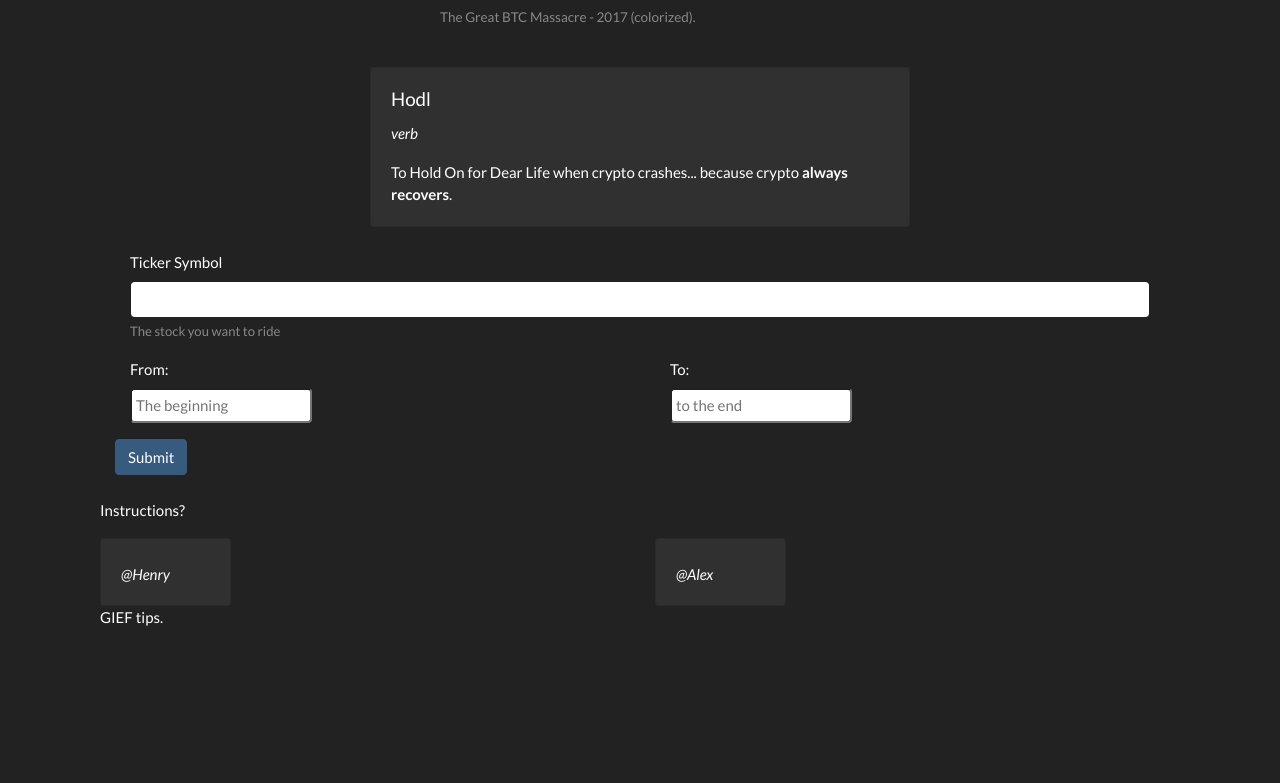
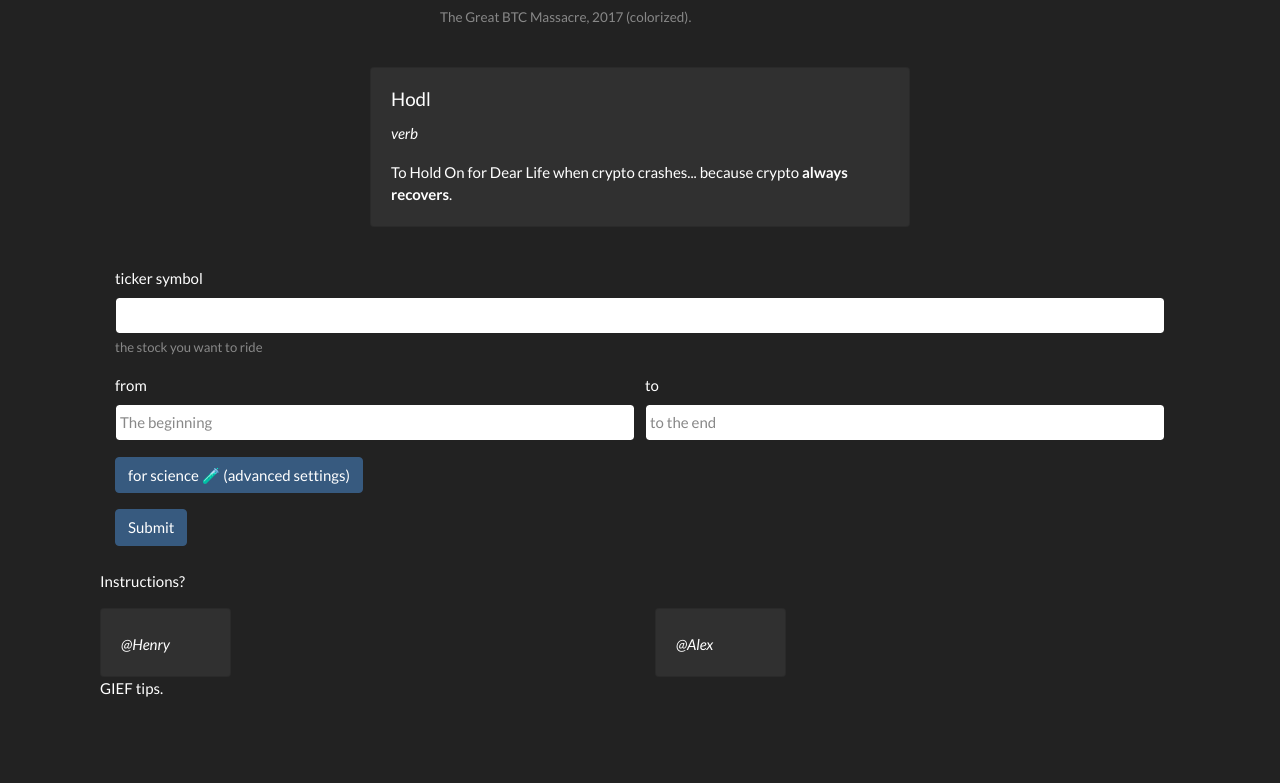
Before and after one commit to Aeory/hodl-rider, a Flask app: page / in a window 1280 px wide. Shown: the part 487-1270 px from the top of the page. Before the commit the page ends 1113 px from the top, so only its background shows below. Run offline with Flask 2, Linux system fonts and the light colour scheme; parts of the project's set-up code (start-up, migrations or seed data) failed here and were passed over; some libraries are stand-ins or nearby versions.

Commit message:
Added in additional fields (needs error styling and handling). Changed the ..json file for google compatibility

```diff
--- a/client/templates/main/home.html
+++ b/client/templates/main/home.html
@@ -14,7 +14,7 @@
     <div class="row mt-4 mx-auto">
         <figure class="figure mx-auto">
             <img src="https://media.giphy.com/media/Vi5qBEpExoCmzEcDvF/giphy.gif" class="figure-img img-fluid rounded">
-          <figcaption class="figure-caption">The Great BTC Massacre - 2017 (colorized).</figcaption>
+            <figcaption class="figure-caption">The Great BTC Massacre, 2017 (colorized).</figcaption>
         </figure>
     </div>
 
@@ -34,49 +34,77 @@
 
     <div class="row mt-4 mx-auto">
         <div class="col mx-auto">
+            {% for field in form %}
+                    <p>{% for error in field.errors %}{{error}}{% endfor %}</p>
+            {% endfor %}
             <form action="/" method="post">
                 <div class="row">
                     <div class="col">
                         <div class="form-group">
-                             <div class="col">
-                                <label for="ticker">Ticker Symbol</label>
-                             </div>
-                             <div class="col">
-                                 <input type="text" class="form-control" id="ticker" name="ticker" aria-describedby="ticker">
-                                 <small id="tickerHelp" class="form-text text-muted">The stock you want to ride</small>
-                             </div>
+                            <label for="ticker">ticker symbol</label>
+                            <input type="text" class="form-control" id="ticker" name="ticker"
+                                   aria-describedby="ticker">
+                            <small id="tickerHelp" class="form-text text-muted">the stock you want to ride</small>
                         </div>
                     </div>
                 </div>
 
-                 <div class="row">
-                    <div class="col ">
-                         <div class="form-group">
-                             <div class="form-group date-range">
-                                 <div class="col">
-                                    <label for="from">From:</label>
+                <div class="form-row">
+                    <div class="form-group col-md-6 date-range">
+                        <label for="from_date">from</label>
+                        <input data-provide="datepicker" class="datepicker form-control" id="from_date" name="from_date"
+                               data-date-format="dd/mm/yyyy" placeholder="The beginning">
                     </div>
-                                 <div class="col">
-                                     <input data-provide="datepicker" class="datepicker" id="from" name="from" data-date-format="mm/dd/yyyy" placeholder="The beginning">
+                    <div class="form-group col-md-6 date-range">
+                        <label for="to_date">to</label>
+                        <input data-provide="datepicker" class="datepicker form-control" id="to_date" name="to_date"
+                               data-date-format="dd/mm/yyyy" placeholder="to the end">
                     </div>
                 </div>
+                <p>
+                    <button class="btn btn-primary" type="button" data-toggle="collapse" data-target="#advancedSettings"
+                            aria-expanded="false" aria-controls="collapseExample">
+                        for science 🧪 (advanced settings)
+                    </button>
+                </p>
+                <div class="collapse" id="advancedSettings">
+                    <div class="form-group">
+                        <label for="smoothing">track smoothhhhnessss</label>
+                        <input type="number" min="1" max="100" class="form-control" id="smoothing" name="smoothing"
+                               placeholder="5">
+                        <small id="smoothingHelp" class="form-text text-muted">1 is not an appropriate answer...</small>
+                    </div>
+                    <div class="form-group">
+                        <label for="smoothing">number of days per track piece (x-axis scale)</label>
+                        <input type="number" step="0.01" min="0.01" max="100" class="form-control" id="x_scale"
+                               name="x_scale" placeholder="0.1">
+                        <small id="xAxisHelp" class="form-text text-muted">reducing this makes the ride
+                            longer???</small>
+                    </div>
+                    <div class="form-group">
+                        <label for="smoothing">number of dollars per height (y-axis scale)</label>
+                        <input type="number" step="0.01" min="0.01" max="100" class="form-control" id="y_scale"
+                               name="y_scale" placeholder="0.4">
+                        <small id="yAxisHelp" class="form-text text-muted">Big numbers for crypto advised..</small>
+                    </div>
+                    <div class="form-group">
+                        <label for="smoothing">minimum acceleration chance</label>
+                        <input type="number" step="0.01" min="0.01" max="1" class="form-control"
+                               id="acceleration_chance" name="acceleration_chance" placeholder="0.2">
+                        <small id="minAccelHelp" class="form-text text-muted">the smallest chance that a piece of track
+                            will be an accelerator, results above .4 may result in orbit.</small>
+                    </div>
+                    <div class="form-group">
+                        <label for="smoothing">starting acceleration tracks</label>
+                        <input type="number" min="1" class="form-control" id="starting_acceleration"
+                               name="starting_acceleration" placeholder="5">
+                        <small id="startingAccelHelp" class="form-text text-muted">Started from the bottom now we're
+                            here</small>
                     </div>
                 </div>
 
-                    <div class="col">
-                         <div class="form-group">
-                             <div class="form-group date-range">
-                                 <div class="col">
-                                     <label for="to">To:</label>
-                                 </div>
-                                 <div class="col">
-                                     <input data-provide="datepicker" class="datepicker" id="to" name="to" data-date-format="mm/dd/yyyy" placeholder="to the end">
-                                 </div>
-                             </div>
-                        </div>
-                    </div>
-                </div>
                 {{ form.csrf_token }}
+
                 <button type="submit" class="btn btn-primary">Submit</button>
             </form>
         </div>
--- a/linewriter/string.py
+++ b/linewriter/string.py
@@ -15,6 +15,8 @@ def string_to_track(s: str, x: float, y: float, scale: float = 1.0, x_gap: float
             continue
 
         try:
+            if c == '.':
+                c = 'dot'  # GCP doesn't allow ..json as a filename :/
             char_lines = json.loads(open(f'linewriter/chars/{c}.json').read())
         except FileNotFoundError:
             logger.warning(f"String writer could not find character '{c}'")
--- a/project/server/main/forms.py
+++ b/project/server/main/forms.py
@@ -2,11 +2,16 @@
 
 
 from flask_wtf import FlaskForm
-from wtforms import StringField, DateField
-from wtforms.validators import DataRequired
+from wtforms import StringField, DateField, FloatField, IntegerField
+from wtforms.validators import DataRequired, Optional
 
 
 class HodlForm(FlaskForm):
     ticker = StringField("Stock tracker", [DataRequired()])
-    from_date = DateField("From")
-    to_date = DateField("Till")
+    from_date = DateField("From", format="%d/%m/%Y", validators=[Optional()])
+    to_date = DateField("Till", format="%d/%m/%Y", validators=[Optional()])
+    smoothing = IntegerField()
+    starting_acceleration = IntegerField()
+    acceleration_chance = FloatField()
+    y_scale = FloatField()
+    x_scale = FloatField()
--- a/project/server/main/views.py
+++ b/project/server/main/views.py
@@ -13,15 +13,15 @@ main_blueprint = Blueprint("main", __name__)
 def home():
     form = HodlForm(request.form)
     if request.method == "POST" and form.validate_on_submit():
-        ticker = request.form.get('ticker')
-        from_date = request.form.get('from')
-        to_date = request.form.get('from')
+        ticker = form.ticker.data
+        from_date = form.from_date.data
+        to_date = form.to_date.data
         config = {
-            'smoothing': request.form.get('smoothing'),
-            'starting_acceleration': request.form.get('starting_acceleration'),
-            'acceleration_chance': request.form.get('acceleration_chance'),
-            'x_scale': request.form.get('x_scale'),
-            'y_scale': request.form.get('y_scale')
+            'smoothing': form.smoothing.data,
+            'starting_acceleration': form.starting_acceleration.data,
+            'acceleration_chance': form.acceleration_chance.data,
+            'x_scale': form.x_scale.data,
+            'y_scale': - form.y_scale.data
         }
         data = api(ticker, from_date, to_date, config)
         file_data = BytesIO(data.encode())
--- a/requirements.txt
+++ b/requirements.txt
@@ -12,7 +12,7 @@ flake8==3.7.9
 Flask==1.1.1
 Flask-Bcrypt==0.7.1
 Flask-Bootstrap==3.3.7.1
-flask-compress=1.5.0
+flask-compress==1.5.0
 Flask-DebugToolbar==0.11.0
 Flask-Login==0.5.0
 Flask-Migrate==2.5.2
```
Also changed, not shown: api.py (+7 -6 lines), app.yaml (+5 -4 lines), linewriter/chars/dot.json (renamed from linewriter/chars/..json). Lines whose indentation alone changed are shown as unchanged.
